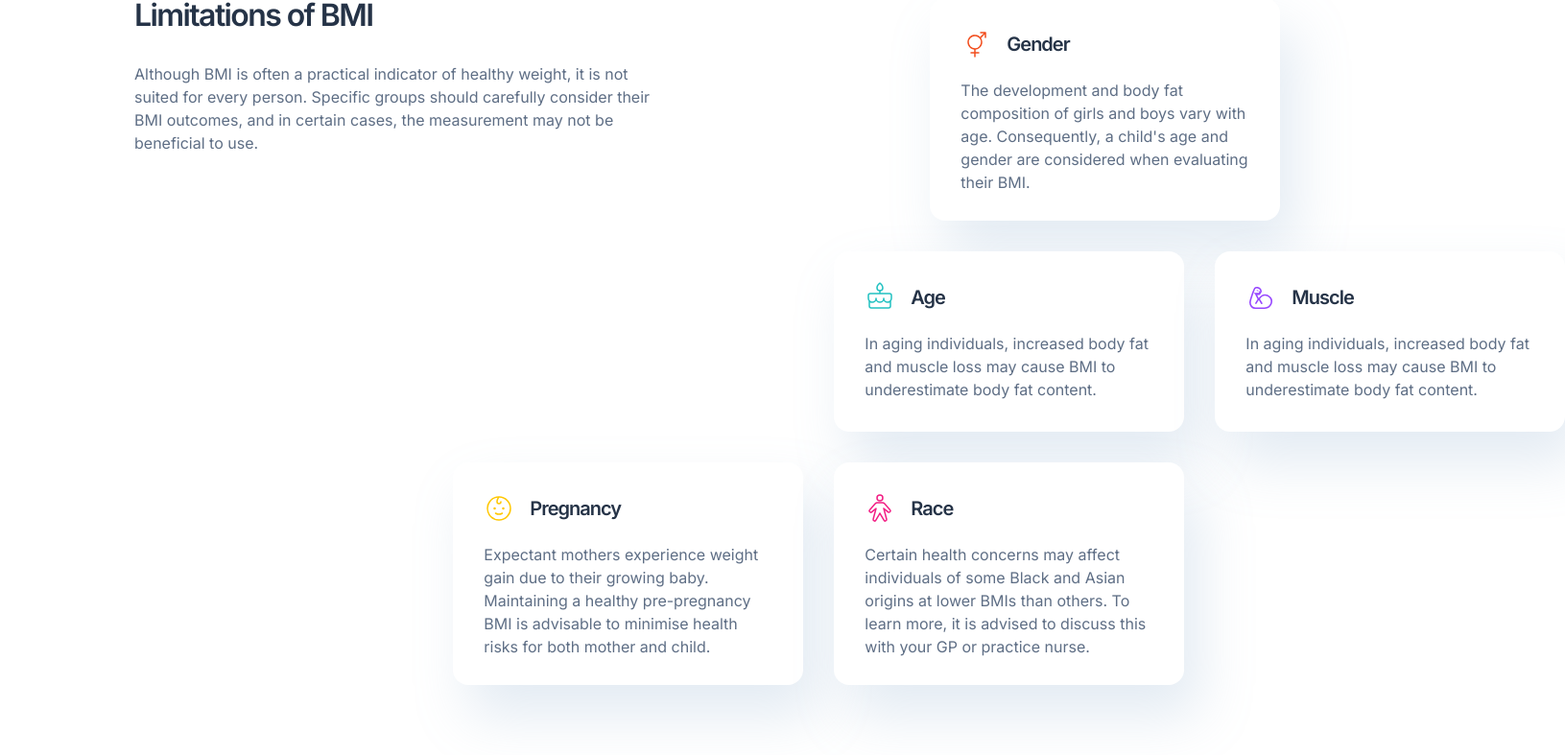
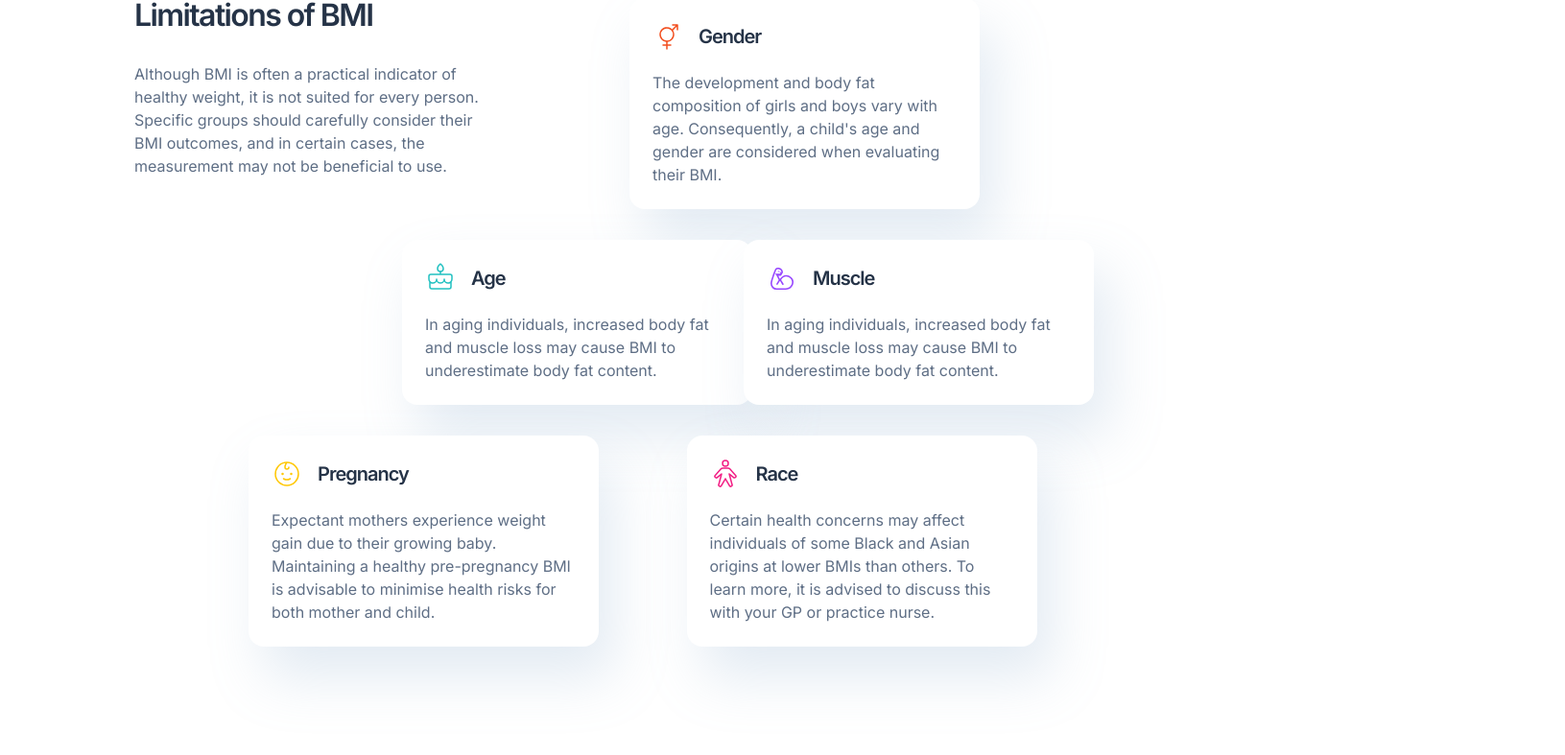
Before and after one commit to caarlosdamian/bmi-calculator, a Next.js app: page / in a window 1280 px wide. Shown: the part 1840-2627 px from the top of the page at 96% size, 1631 px wide, since content can reach past the window. Built offline with nearby package versions, Linux system fonts and the light colour scheme.

Commit message:
feat(sections): added description section

```diff
--- a/src/sections/description/Description.module.css
+++ b/src/sections/description/Description.module.css
@@ -74,7 +74,7 @@
 
     .description__item:last-child {
         grid-column: 1/3;
-        margin-left: 160px;
+        justify-self: center;
     }
 }
 
@@ -84,11 +84,12 @@
         padding: 120px 140px;
         grid-template-columns: repeat(4, 1fr);
         gap: 32px;
+        max-width: 1440px;
     }
 
     .description__info {
         margin-bottom: 0;
-        /* margin-right: 100px; */
+        margin-right: 100px;
         max-width: 564px;
         align-items: flex-start;
     }
@@ -102,40 +103,34 @@
 
     .description__item {
         min-width: 365px;
-        max-width: 365px;
-        padding: 32px;
-        min-height: 184px;
-        max-height: 232px;
     }
 
     .description__item:nth-child(2) {
         grid-column: 3/5;
-        margin-left: 100px;
     }
 
     .description__item:nth-child(3) {
         grid-column: 1/4;
         grid-row: 2/3;
         justify-self: end;
+        margin-right: 98px;
     }
 
     .description__item:nth-child(4) {
-        grid-column: 4/5;
+        grid-column: 3/5;
         grid-row: 2/3;
         justify-self: end;
 
     }
 
     .description__item:nth-child(5) {
-        grid-column: 2/3;
-        grid-row: 3/4;
-        margin-left: 200px;
+        grid-column: 1/3;
+        justify-self: end;
+
     }
 
     .description__item:nth-child(6) {
-        grid-column: 3/4;
-        grid-row: 3/4;
-        margin-left: 0;
+        grid-column: 3/5;
     }
 
 
```
